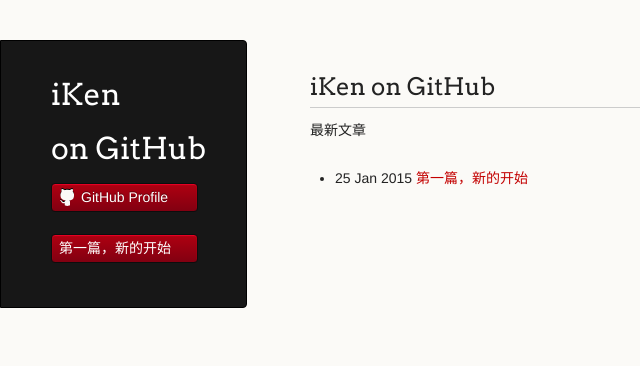
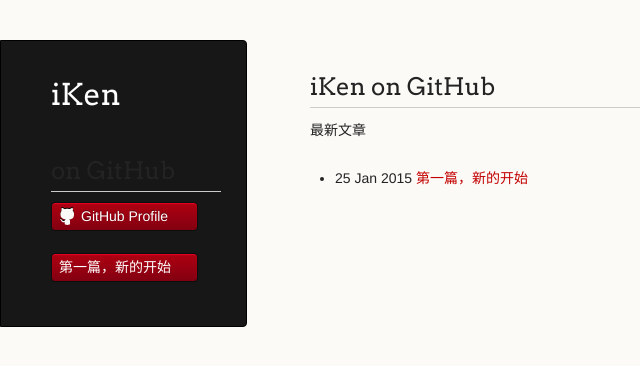
Before and after one commit to ikenbe/ikenbe.github.io, a Jekyll site: the page built from index.html, in a window 1280 px wide. Shown: the top 366 px of the page, without its empty margins (0-640 px from the left). Built offline with Jekyll 4.4.1, drawn with Linux system fonts in a browser that asks for light colours.

Commit message:
header h2

```diff
--- a/_includes/header.html
+++ b/_includes/header.html
@@ -1,6 +1,6 @@
  <header>
         <h1 class="header"><a href="http://blog.iken.be">iKen</a></h1>
-        <h1 class="header">on GitHub</h1>
+        <h2 class="header">on GitHub</h2>
         <ul>
           <li><a class="buttons github" href="https://github.com/ikenbe">GitHub Profile</a></li>
         </ul>
```
